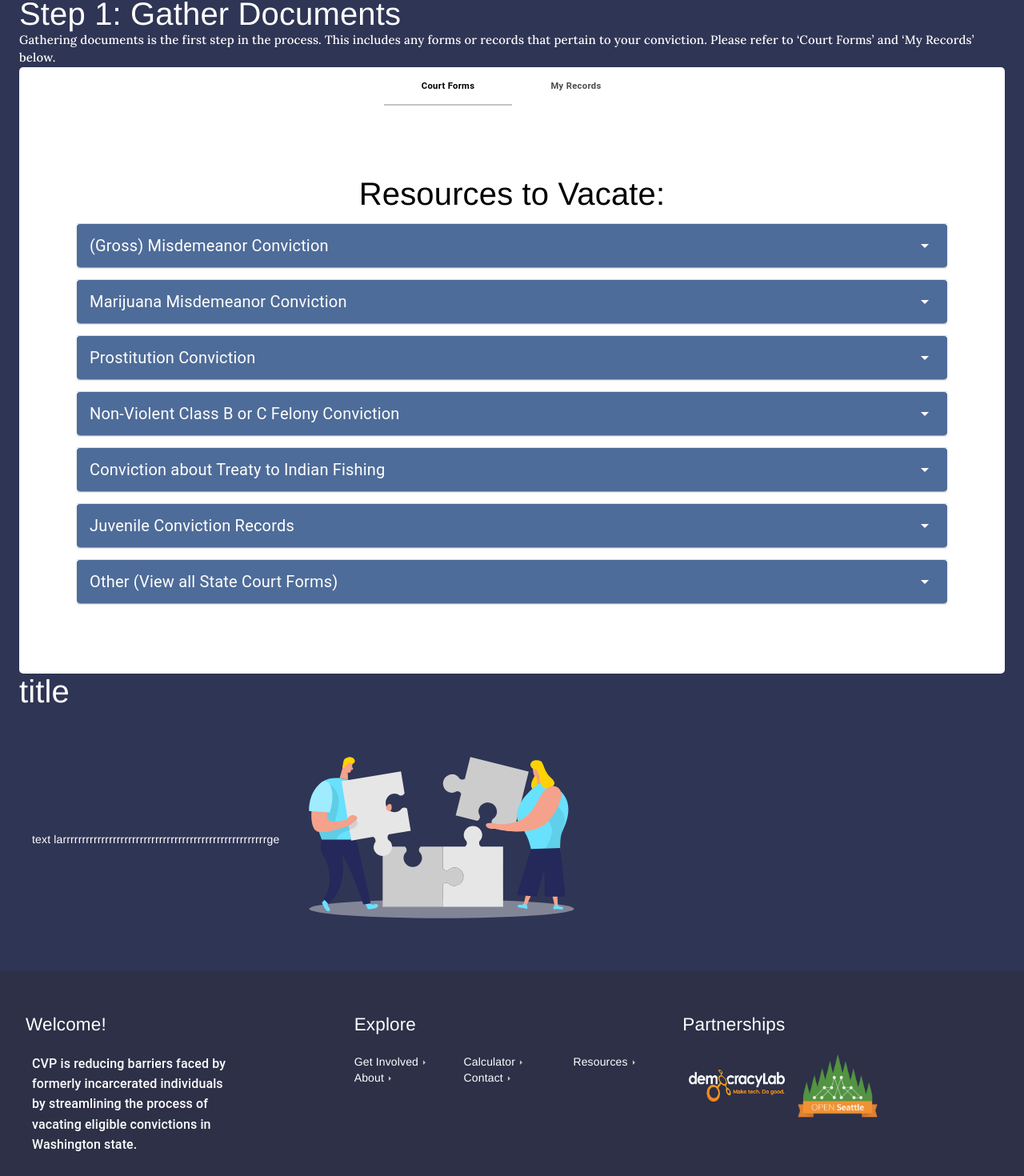
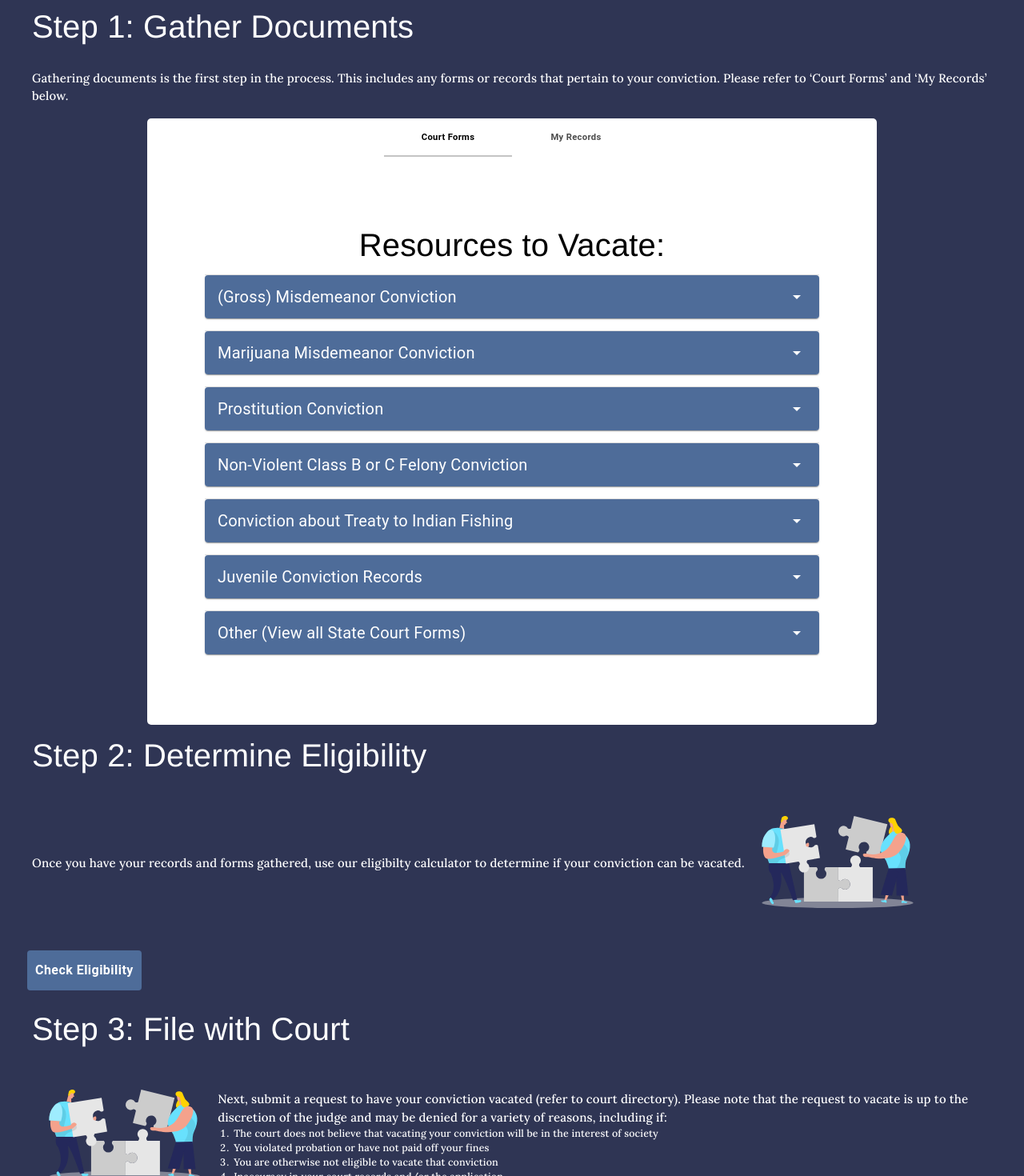
Before and after one commit to openseattle/clearviction-v1, a React (Create React App) app: page /resources/the-process in a window 1280 px wide. Shown: the part 306-1776 px from the top of the page at 80% size. Built offline with nearby package versions, Linux system fonts and the light colour scheme.

Commit message:
add more content

```diff
--- a/src/Styles/ResourcesStyles.js
+++ b/src/Styles/ResourcesStyles.js
@@ -6,6 +6,12 @@ export const ResourcesStyles = makeStyles((theme) => ({
     color: "white",
   },
   headingStyle: {
-    padding: theme.spacing(3),
+    padding: theme.spacing(2),
+  },
+  contentTextStyle: {
+    margin: theme.spacing(2)
+  },
+  listItemsStyle: {
+    margin: theme.spacing(2)
   }
 }))
--- a/src/Subpages/Resources/TheProcessPage.jsx
+++ b/src/Subpages/Resources/TheProcessPage.jsx
@@ -1,10 +1,12 @@
-import { Box, Container, Tab, Tabs, Typography } from "@material-ui/core";
+import { Box, Container, Typography } from "@material-ui/core";
+import teamBuilding from "../../Assets/team_building.svg";
 import AlternativeAccord from "../../Components/AlternativeAccord";
 import HeroPanel from "../../Components/HeroPanel";
 import TabPanelGroup from "../../Components/TabPanelGroup";
 import { ResourcesStyles } from "../../Styles/ResourcesStyles";
+import PrimaryButton from "../../ui-kit/Button";
 import ListItemMobileSnap from "../../ui-kit/ListItemMobileSnap";
-import teamBuilding from "../../Assets/team_building.svg";
+import SecondaryButton from "../../ui-kit/SecondaryButton";
 import BackgroundReportHelp from "./BackgroundReportHelp";
 
 const courtFormsFaqs = [
@@ -66,21 +68,62 @@ const TheProcessPage = () => {
       </Container>
       <Box className={classes.darkBlueBackground}>
         <Container>
-          <Typography variant={"h2"}>Step 1: Gather Documents</Typography>
-          <Typography variant={"body1"}>
+          <Typography className={classes.headingStyle} variant={"h2"}>Step 1: Gather Documents</Typography>
+          <Typography className={classes.contentTextStyle} variant={"body1"}>
             Gathering documents is the first step in the process. This includes
             any forms or records that pertain to your conviction. Please refer
             to ‘Court Forms’ and ‘My Records’ below.
           </Typography>
-          <TabPanelGroup tabs={gatherDocumentsTabGroup} />
-          <Typography variant="h2">title</Typography>
+        </Container>
+        <Container maxWidth="md">
+        <TabPanelGroup tabs={gatherDocumentsTabGroup} />
+        </Container>
+        <Container>
+          <Typography className={classes.headingStyle} variant="h2">Step 2: Determine Eligibility</Typography>
           <ListItemMobileSnap
-            image={<Box component="img" src={teamBuilding} />}
+            image={<Box height={175} component="img" src={teamBuilding} />}
             textLeft={true}
             text={
-              "text larrrrrrrrrrrrrrrrrrrrrrrrrrrrrrrrrrrrrrrrrrrrrrrrrrrrrge"
+              <Typography>
+                Once you have your records and forms gathered, use our
+                eligibilty calculator to determine if your conviction can be
+                vacated.
+              </Typography>
             }
           />
+          <SecondaryButton text={"Check Eligibility"} />
+
+          <Typography className={classes.headingStyle} variant="h2">Step 3: File with Court</Typography>
+          <ListItemMobileSnap
+            image={<Box height={175} component="img" src={teamBuilding} />}
+            text={
+              <div>
+                <Typography>
+                  Next, submit a request to have your conviction vacated (refer
+                  to court directory). Please note that the request to vacate is
+                  up to the discretion of the judge and may be denied for a
+                  variety of reasons, including if:
+                </Typography>
+                <Typography component="ol" variant="body2">
+                  <li>
+                    The court does not believe that vacating your conviction
+                    will be in the interest of society
+                  </li>
+                  <li>
+                    You violated probation or have not paid off your fines
+                  </li>
+                  <li>
+                    You are otherwise not eligible to vacate that conviction
+                  </li>
+                  <li>
+                    Inaccuracy in your court records and/or the application
+                  </li>
+                </Typography>
+              </div>
+            }
+          />
+          <PrimaryButton text={"Financial Aid"} />
+          <PrimaryButton text={"Legal Aid"} />
         </Container>
       </Box>
     </>
```
